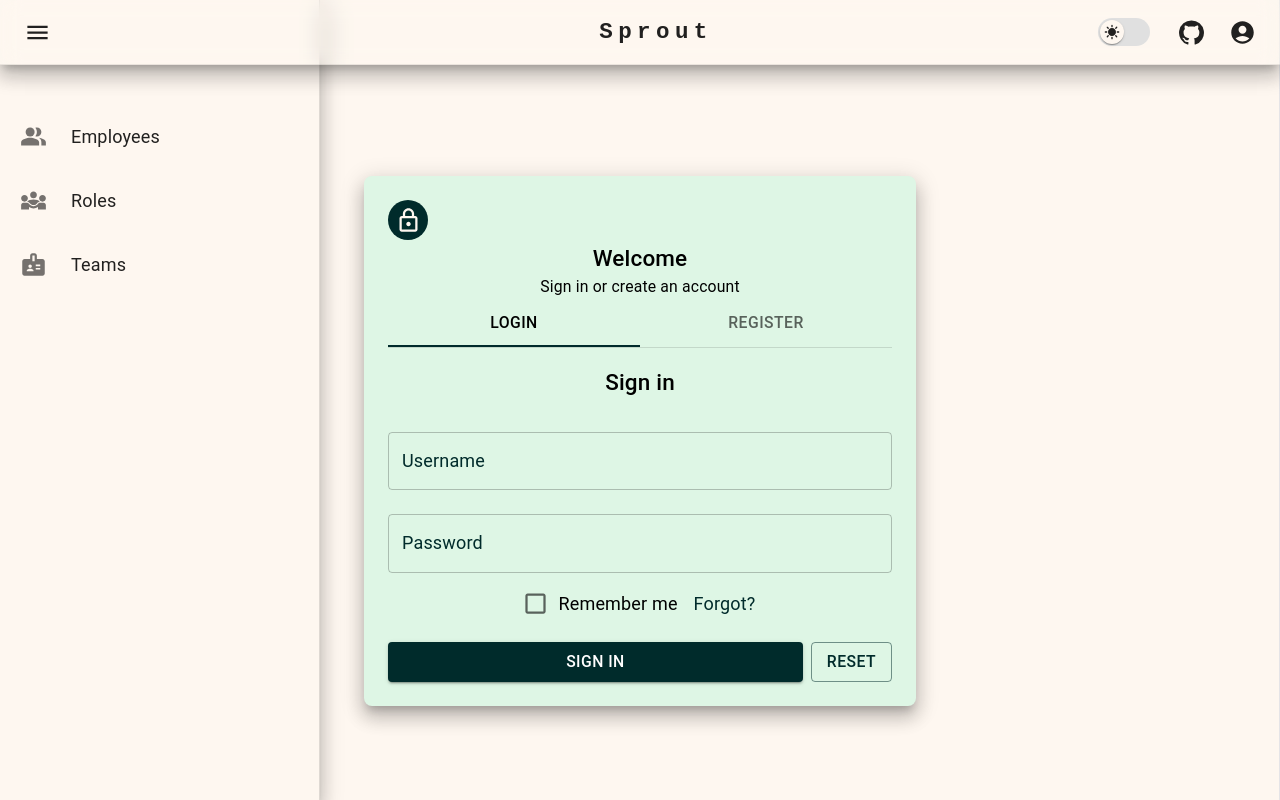
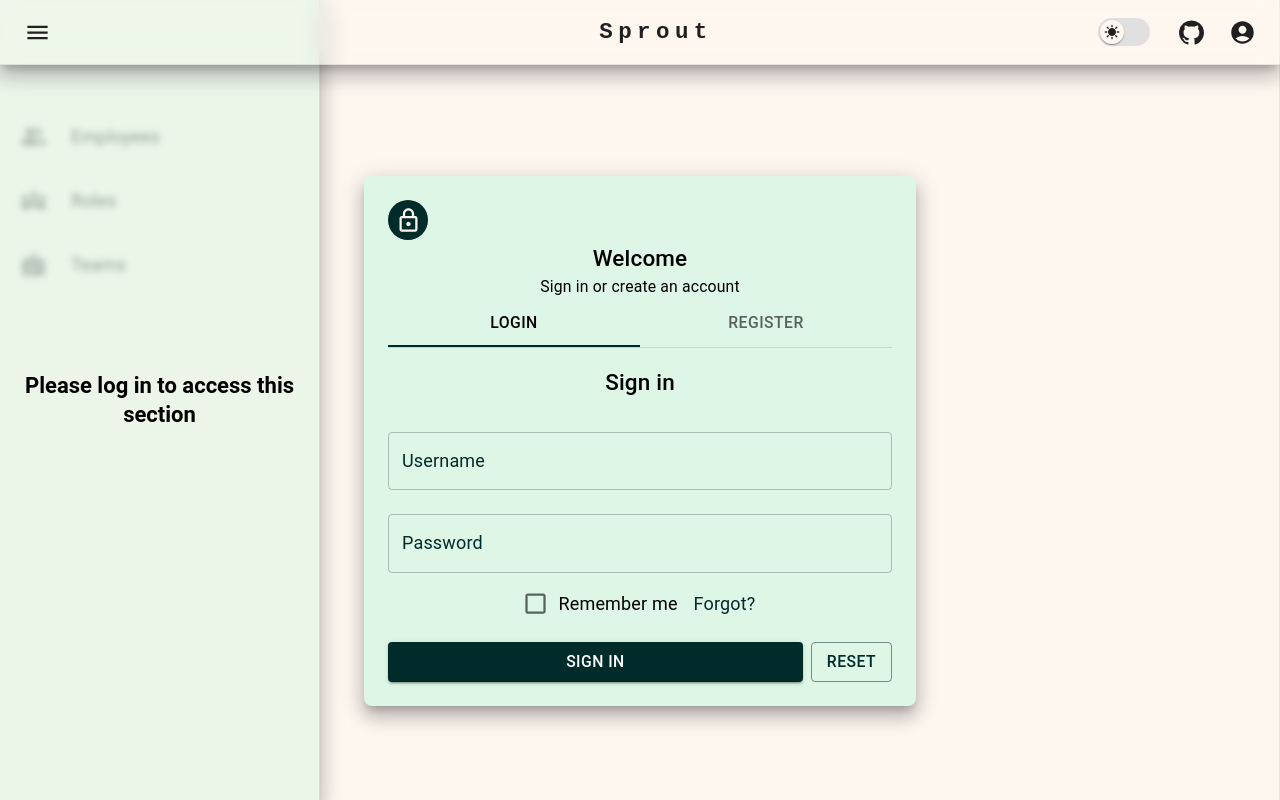
Before and after one commit to BackyarDEV/sprout, a React (Vite) app in the folder frontend/: page /employees in a window 1280 px wide. Both pictures are taken after a click on the button 37 px from the left and 32 px from the top of the page. Shown: the top 800 px of the page. Built offline with nearby package versions, Linux system fonts and the light colour scheme; no server answers.

Commit message:
design tweaks

```diff
--- a/frontend/src/App.tsx
+++ b/frontend/src/App.tsx
@@ -69,7 +69,7 @@ function AppContent() {
       <CssBaseline enableColorScheme />
       <Box sx={{ display: 'flex', flexDirection: 'column', minHeight: '100vh' }}>
         <SproutAppBar mode={mode} onToggleTheme={toggleTheme} onMenuClick={() => setDrawerOpen(prev => !prev)} onProfileMenuClick={handleNavigate} />
-        <SproutDrawer drawerWidth={DRAWER_WIDTH} open={drawerOpen} itemList={["Employees","Roles","Teams"]} onItemClick={handleNavigate} onClose={() => setDrawerOpen(false)} />
+        <SproutDrawer drawerWidth={DRAWER_WIDTH} open={drawerOpen} itemList={["Employees","Roles","Teams"]} onItemClick={handleNavigate} onClose={() => setDrawerOpen(false)} isLoggedIn={!!user} />
 
         <Box sx={(theme) => ({ ...theme.mixins.toolbar })} />
 
--- a/frontend/src/components/RegisterForm.tsx
+++ b/frontend/src/components/RegisterForm.tsx
@@ -96,7 +96,8 @@ export default function RegisterForm() {
       </Box>
       <Typography variant="body2" color="text.secondary">
         By signing up you agree to the{" "}
-        <Link component="button" onClick={() => alert("Show TOS")}>
+        <Link component="button" type="button" onClick={(e) => { e.preventDefault(); e.stopPropagation(); alert("Show TOS"); }}
+              sx={{ p: 0, minWidth: 0, lineHeight: 'inherit', verticalAlign: 'baseline' }}>
           Terms of Service
         </Link>
         .
--- a/frontend/src/components/SproutAppBar.tsx
+++ b/frontend/src/components/SproutAppBar.tsx
@@ -76,20 +76,29 @@ export default function SproutAppBar({mode, onToggleTheme, onMenuClick, onProfil
     <Menu sx={{ mt: "45px" }} anchorEl={anchorEl} open={isMenuOpen} onClose={handleMenuClose} id={menuId} keepMounted
           anchorOrigin={{ vertical: "top", horizontal: "right" }}
           transformOrigin={{ vertical: "top", horizontal: "right" }}
-    >
-      <Box sx={{ p: 2, minWidth: 240 }}>
-        <Typography variant="subtitle1">Signed in as</Typography>
-        <Typography variant="h6">{user?.username}</Typography>
-      </Box>
+          slotProps={{ paper: { elevation: 0, sx: { bgcolor: "transparent", boxShadow: "none", overflow: "visible" } } }}>
+      <Card sx={{ width: 320 }}>
+        <CardContent>
+          <Typography variant="h6" gutterBottom>
+            Hey {user?.username}!
+          </Typography>
+
+          <Typography variant="body2" color="text.secondary">
+            Welcome! Do whatever you wanna do
+          </Typography>
+        </CardContent>
+
         <Divider />
-      <Box sx={{ p: 1, display: 'flex', gap: 1 }}>
+
+        <CardActions sx={{ p: 2 }}>
           <Button fullWidth variant="outlined" color="secondary" onClick={() => { handleMenuClose(); navigate('/employees'); }}>
             Account
           </Button>
           <Button fullWidth variant="contained" onClick={() => { handleMenuClose(); logout(); navigate('/login'); }}>
             Logout
           </Button>
-      </Box>
+        </CardActions>
+      </Card>
     </Menu>
   );
 
@@ -184,18 +193,10 @@ export default function SproutAppBar({mode, onToggleTheme, onMenuClick, onProfil
               <GitHubIcon fontSize="medium" />
             </IconButton>
 
-            {user ? (
-              <Box sx={{ display: 'flex', alignItems: 'center', gap: 1 }}>
-                <Typography variant="body2">Hi, {user.username}</Typography>
+
             <IconButton size="large" edge="end" aria-label="account of current user" aria-controls={menuId} aria-haspopup="true" onClick={handleProfileMenuOpen} color="inherit">
               <AccountCircle fontSize="medium" />
             </IconButton>
-              </Box>
-            ) : (
-              <IconButton size="large" edge="end" aria-label="account of current user" aria-controls={menuId} aria-haspopup="true" onClick={handleProfileMenuOpen} color="inherit">
-                <AccountCircle fontSize="medium" />
-              </IconButton>
-            )}
           </Box>
 
         </Toolbar>
--- a/frontend/src/components/SproutDrawer.tsx
+++ b/frontend/src/components/SproutDrawer.tsx
@@ -1,4 +1,5 @@
-import {Drawer, List, ListItem, ListItemButton, ListItemIcon, ListItemText} from "@mui/material";
+import {Drawer, List, ListItem, ListItemButton, ListItemIcon, ListItemText, Box, Typography} from "@mui/material";
+import { alpha } from '@mui/material/styles';
 import PeopleAltIcon from '@mui/icons-material/PeopleAlt';
 import Diversity3Icon from '@mui/icons-material/Diversity3';
 import BadgeIcon from '@mui/icons-material/Badge';
@@ -9,10 +10,11 @@ type SproutDrawerProps = {
   itemList: string[];
   onItemClick: (itemName: string) => void;
   onClose: () => void;
+  isLoggedIn: boolean;
 };
 
 
-export default function SproutDrawer({ drawerWidth, open, itemList, onItemClick, onClose }: SproutDrawerProps) {
+export default function SproutDrawer({ drawerWidth, open, itemList, onItemClick, onClose, isLoggedIn }: SproutDrawerProps) {
   return (
     <Drawer
       variant="persistent"
@@ -32,6 +34,8 @@ export default function SproutDrawer({ drawerWidth, open, itemList, onItemClick,
         }
       }}
     >
+      <Box sx={{ position: 'relative', height: '100%' }}>
+        {/* Always render the list so overlay sits on top when shown */}
         <List sx={{ mt: 12, mb: 5 }}>
           {itemList.map((text, index) => (
             <ListItem key={text} disablePadding sx={{ display: 'block' }}>
@@ -84,6 +88,37 @@ export default function SproutDrawer({ drawerWidth, open, itemList, onItemClick,
             </ListItem>
           ))}
         </List>
+
+        {/* Overlay on top of the list when user is not logged in */}
+        {!isLoggedIn && (
+          <Box
+            sx={(theme) => ({
+              position: 'absolute',
+              inset: 0,
+              display: 'flex',
+              alignItems: 'center',
+              justifyContent: 'center',
+              bgcolor: alpha(theme.palette.primary.main, 0.6),
+              backdropFilter: 'blur(3px)',
+              WebkitBackdropFilter: 'blur(3px)',
+              px: 2,
+              zIndex: 10,
+            })}
+          >
+            <Typography
+              variant="h5"
+              sx={{
+                fontWeight: 700,
+                textAlign: 'center',
+                fontSize: { xs: 18, sm: 22 },
+                color: (theme) => theme.palette.primary.contrastText,
+              }}
+            >
+              Please log in to access this section
+            </Typography>
+          </Box>
+        )}
+      </Box>
     </Drawer>
   );
 }
```
Lines whose indentation alone changed are shown as unchanged.
